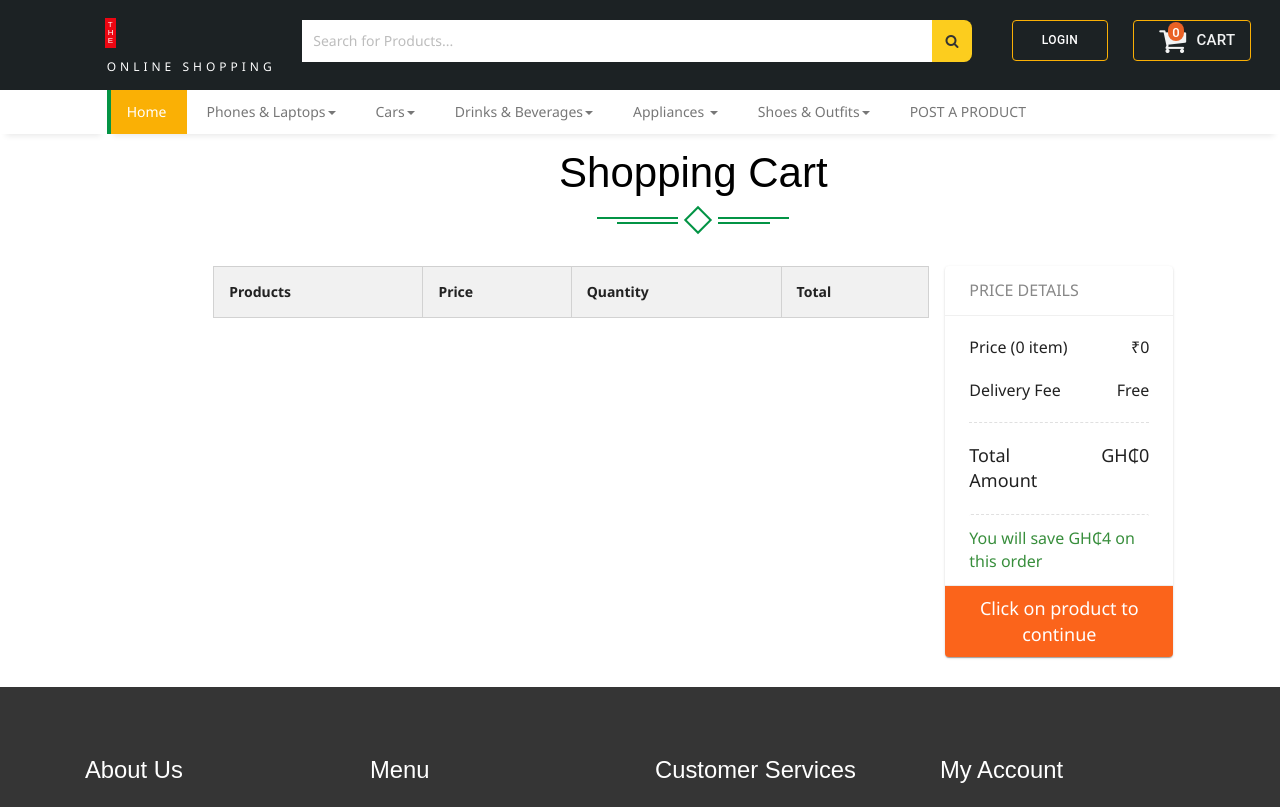
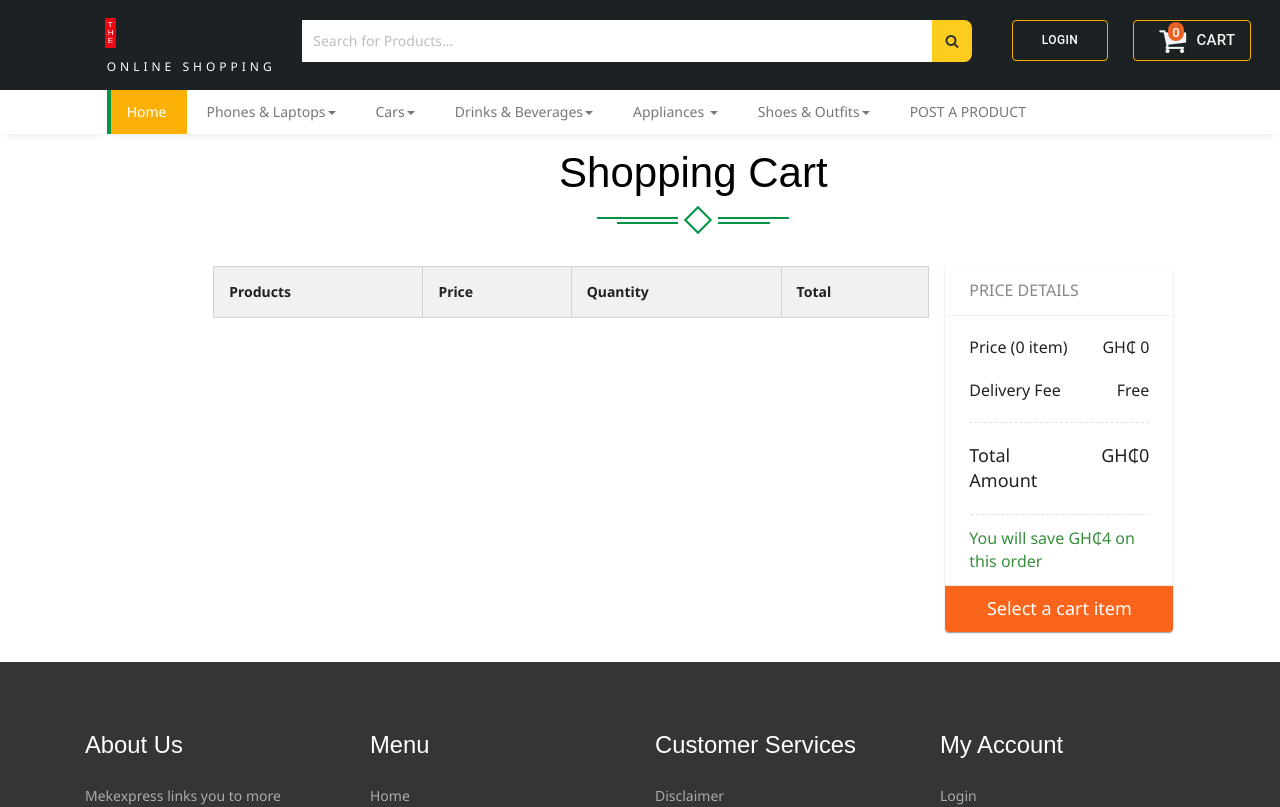
Before and after one commit to eben-siaw/Byest, a React (Create React App) app: page /carts in a window 1280 px wide. Shown: the top 807 px of the page. Built offline with nearby package versions, Linux system fonts and the light colour scheme.

Commit message:
text correction

```diff
--- a/src/Pages-Home/src/components/web/cart/index.js
+++ b/src/Pages-Home/src/components/web/cart/index.js
@@ -73,7 +73,7 @@ function Cart({cartProducts, cartProps, productQuantity, clearProduct }) {
                                 <div class="_2twTWD">
                                     <div class="hJYgKM">
                                         <div class="_10vVqD">Price ({cartProps.cart} item)</div>
-                                        <span> ₹{cartProps.cartPrice}</span>
+                                        <span> GH₵ {cartProps.cartPrice}</span>
                                     </div>
                                     <div class="hJYgKM">
                                         <div class="_10vVqD">Delivery Fee</div>
@@ -92,7 +92,7 @@ function Cart({cartProducts, cartProps, productQuantity, clearProduct }) {
                                     <div class="_22vQVX">You will save GH₵4 on this order</div>
                                 </div>
                                     <div className="process_checkout_bk">
-                                        <span>Click on product to continue</span>
+                                        <span>Select a cart item</span>
                                     </div>
                             </Card>
                         </Grid>
```
